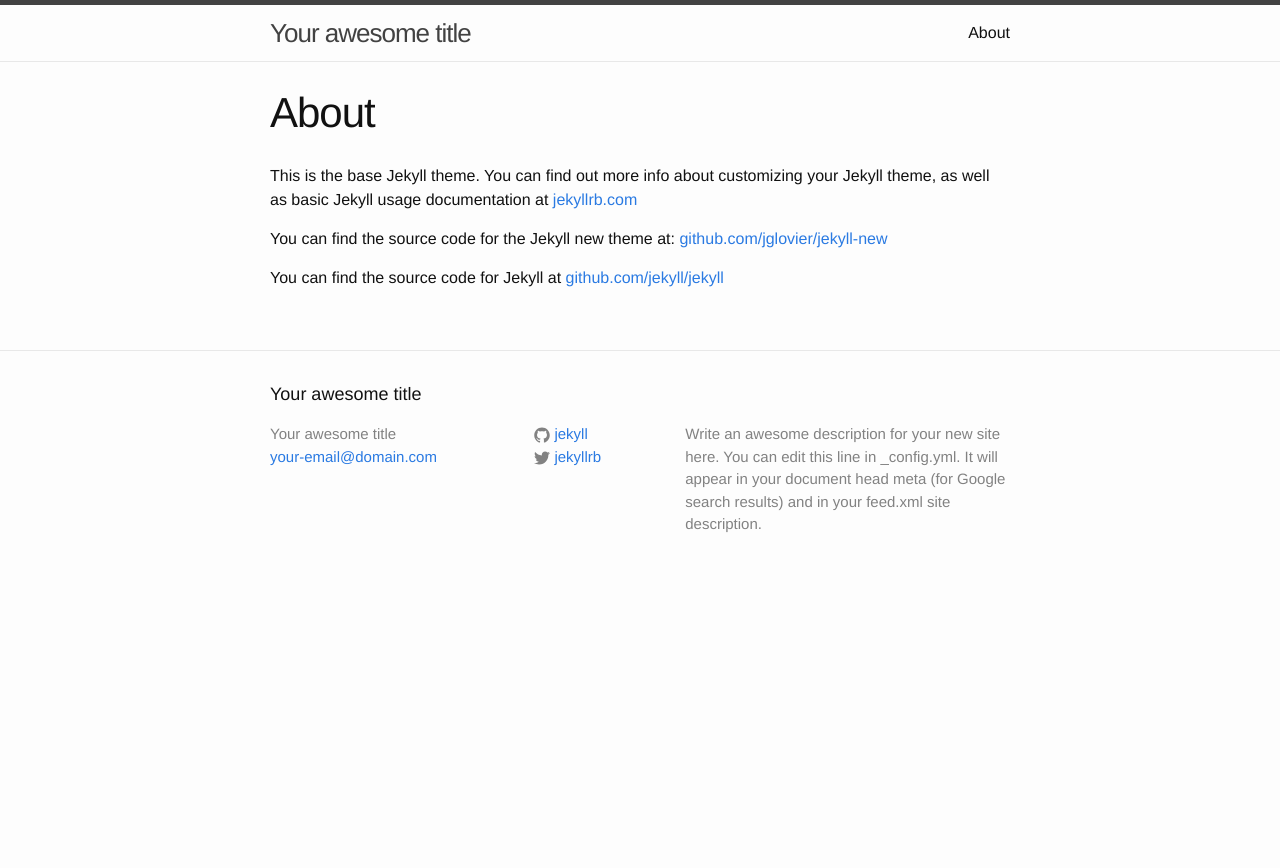
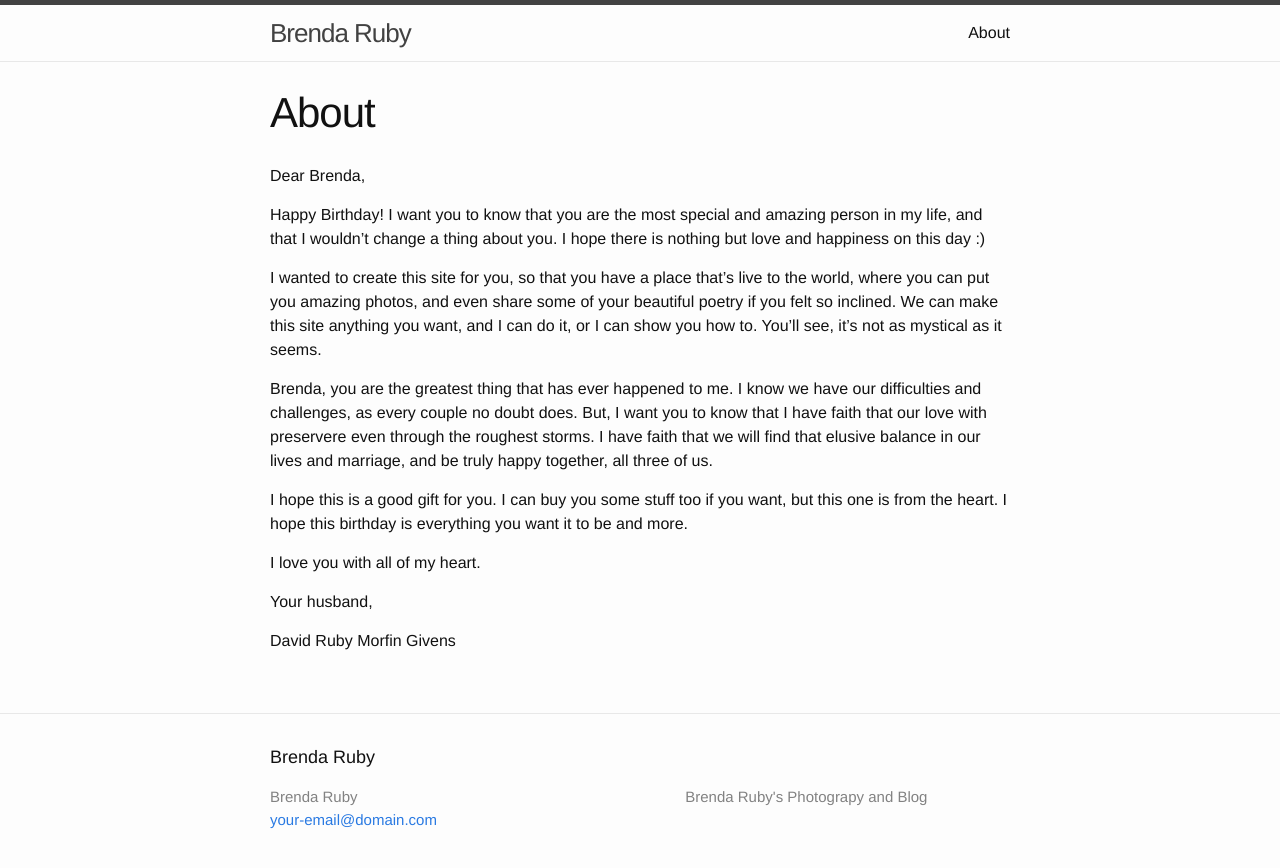
Before and after one commit to bvbren88/bvbren88.github.io, a Jekyll site: the page built from about.md, in a window 1280 px wide. Shown: the top 868 px of the page. Built offline with Jekyll 4.4.1, drawn with Linux system fonts in a browser that asks for light colours.

Commit message:
Added _photos and changed yaml

```diff
--- a/_config.yml
+++ b/_config.yml
@@ -1,14 +1,10 @@
 # Site settings
-title: Your awesome title
+title: Brenda Ruby
 email: your-email@domain.com
 description: > # this means to ignore newlines until "baseurl:"
-  Write an awesome description for your new site here. You can edit this
-  line in _config.yml. It will appear in your document head meta (for
-  Google search results) and in your feed.xml site description.
+  Brenda Ruby's Photograpy and Blog
 baseurl: "" # the subpath of your site, e.g. /blog/
-url: "http://yourdomain.com" # the base hostname & protocol for your site
-twitter_username: jekyllrb
-github_username:  jekyll
+url: "http://bvbren.github.io" # the base hostname & protocol for your site
 
 # Build settings
 markdown: kramdown
--- a/about.md
+++ b/about.md
@@ -4,8 +4,18 @@ title: About
 permalink: /about/
 ---
 
-This is the base Jekyll theme. You can find out more info about customizing your Jekyll theme, as well as basic Jekyll usage documentation at [jekyllrb.com](http://jekyllrb.com/)
+Dear Brenda,
 
-You can find the source code for the Jekyll new theme at: [github.com/jglovier/jekyll-new](https://github.com/jglovier/jekyll-new)
+Happy Birthday!  I want you to know that you are the most special and amazing person in my life, and that I wouldn't change a thing about you.  I hope there is nothing but love and happiness on this day :)
 
-You can find the source code for Jekyll at [github.com/jekyll/jekyll](https://github.com/jekyll/jekyll)
+I wanted to create this site for you, so that you have a place that's live to the world, where you can put you amazing photos, and even share some of your beautiful poetry if you felt so inclined.  We can make this site anything you want, and I can do it, or I can show you how to.  You'll see, it's not as mystical as it seems.
+
+Brenda, you are the greatest thing that has ever happened to me.  I know we have our difficulties and challenges, as every couple no doubt does.  But, I want you to know that I have faith that our love with preservere even through the roughest storms.  I have faith that we will find that elusive balance in our lives and marriage, and be truly happy together, all three of us.
+
+I hope this is a good gift for you.  I can buy you some stuff too if you want, but this one is from the heart.  I hope this birthday is everything you want it to be and more.
+
+I love you with all of my heart.
+
+Your husband,
+
+David Ruby Morfin Givens
```
Also changed, not shown: 1 other file.
